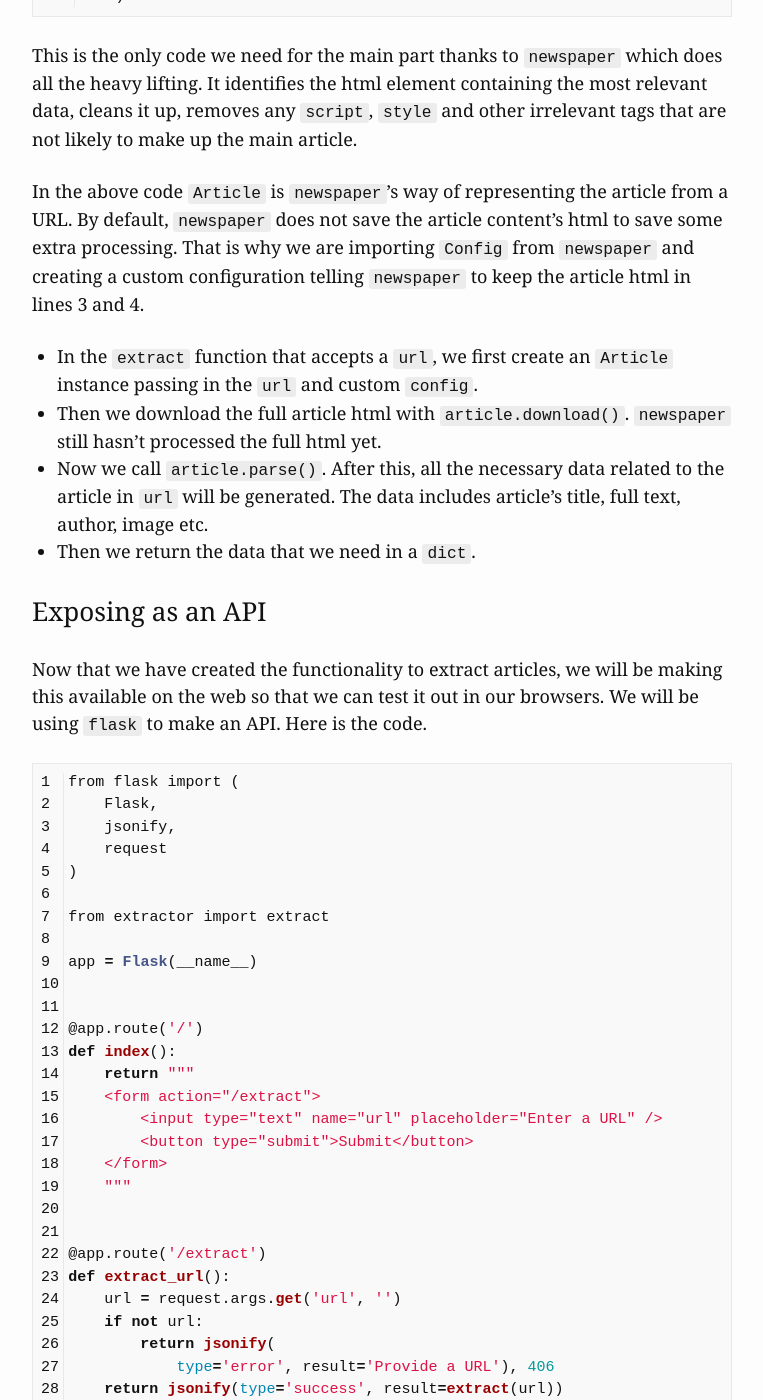
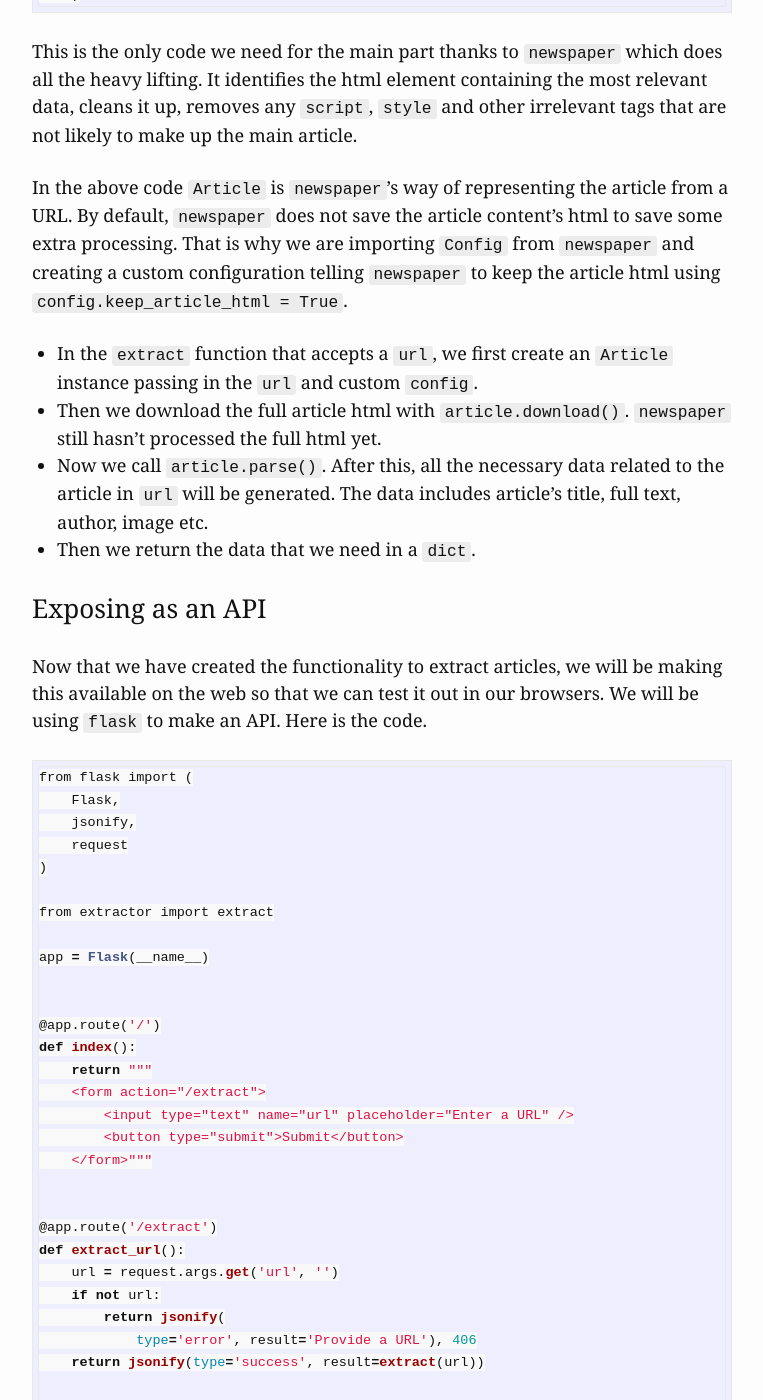
Before and after one commit to brijeshb42/brijeshb42.github.io, a Jekyll site: the page built from _posts/2016-06-09-make-a-pocket-app-like-html-parser-using-python.md, in a window 1280 px wide and 1400 px high, scrolled down 2137 px. Shown: the whole window, without its empty margins (258-1021 px from the left). Built offline with Jekyll 4.4.1, drawn with Linux system fonts in a browser that asks for light colours; some web fonts are replaced; some of the changed text lies outside the part shown.

Commit message:
checking different syntax highlighter

````diff
--- a/_posts/2016-06-09-make-a-pocket-app-like-html-parser-using-python.md
+++ b/_posts/2016-06-09-make-a-pocket-app-like-html-parser-using-python.md
@@ -29,7 +29,7 @@ We will be working in the global Python environment for simplicity of the tutori
 
 2. Create a file called `extractor.py` with the following code.
 
-{% highlight python linenos %}
+```python
 from newspaper import Article, Config
 
 config = Config()
@@ -47,11 +47,11 @@ def extract(url):
         image=article.top_image,
         authors=article.authors,
     )
-{% endhighlight %}
+```
 
 This is the only code we need for the main part thanks to `newspaper` which does all the heavy lifting. It identifies the html element containing the most relevant data, cleans it up, removes any `script`, `style` and other irrelevant tags that are not likely to make up the main article.
 
-In the above code `Article` is `newspaper`'s way of representing the article from a URL. By default, `newspaper` does not save the article content's html to save some extra processing. That is why we are importing `Config` from `newspaper` and creating a custom configuration telling `newspaper` to keep the article html in lines 3 and 4.
+In the above code `Article` is `newspaper`'s way of representing the article from a URL. By default, `newspaper` does not save the article content's html to save some extra processing. That is why we are importing `Config` from `newspaper` and creating a custom configuration telling `newspaper` to keep the article html using `config.keep_article_html = True`.
 
 * In the `extract` function that accepts a `url`, we first create an `Article` instance passing in the `url` and custom `config`.
 * Then we download the full article html with `article.download()`. `newspaper` still hasn't processed the full html yet.
@@ -62,7 +62,7 @@ In the above code `Article` is `newspaper`'s way of representing the article fro
 
 Now that we have created the functionality to extract articles, we will be making this available on the web so that we can test it out in our browsers. We will be using `flask` to make an API. Here is the code.
 
-{% highlight python linenos %}
+```python
 from flask import (
     Flask,
     jsonify,
@@ -80,8 +80,7 @@ def index():
     <form action="/extract">
         <input type="text" name="url" placeholder="Enter a URL" />
         <button type="submit">Submit</button>
-    </form>
-    """
+    </form>"""
 
 
 @app.route('/extract')
@@ -95,7 +94,7 @@ def extract_url():
 
  if __name__ == '__main__':
      app.run(debug=True, port=5000)
-{% endhighlight %}
+```
 
 1. We first create a `Flask` app.
 2. In its `index` route we return a simple form with text input where users will paste the url and then submit the form to the `/extract` route specified in `action`.
````
